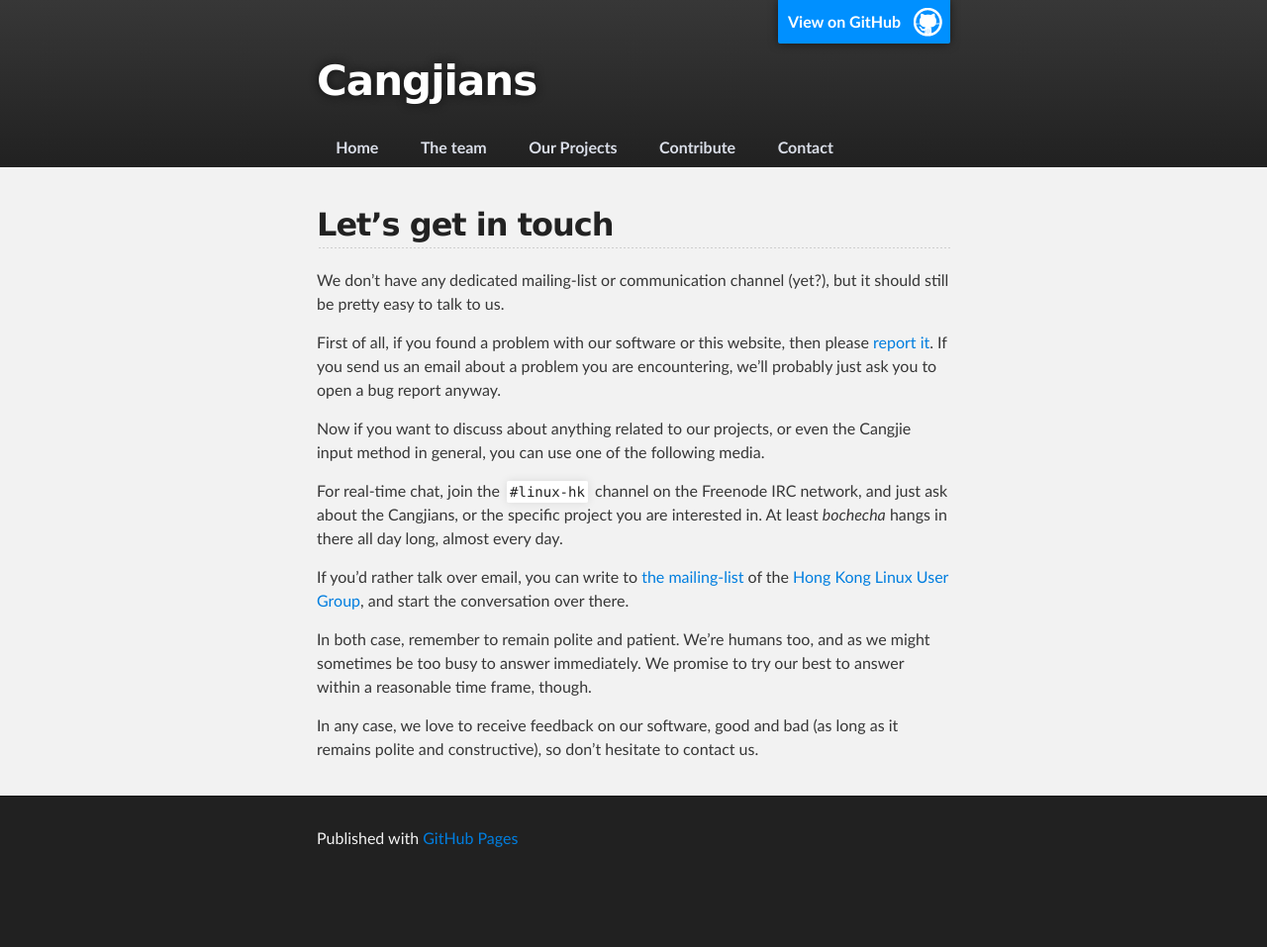
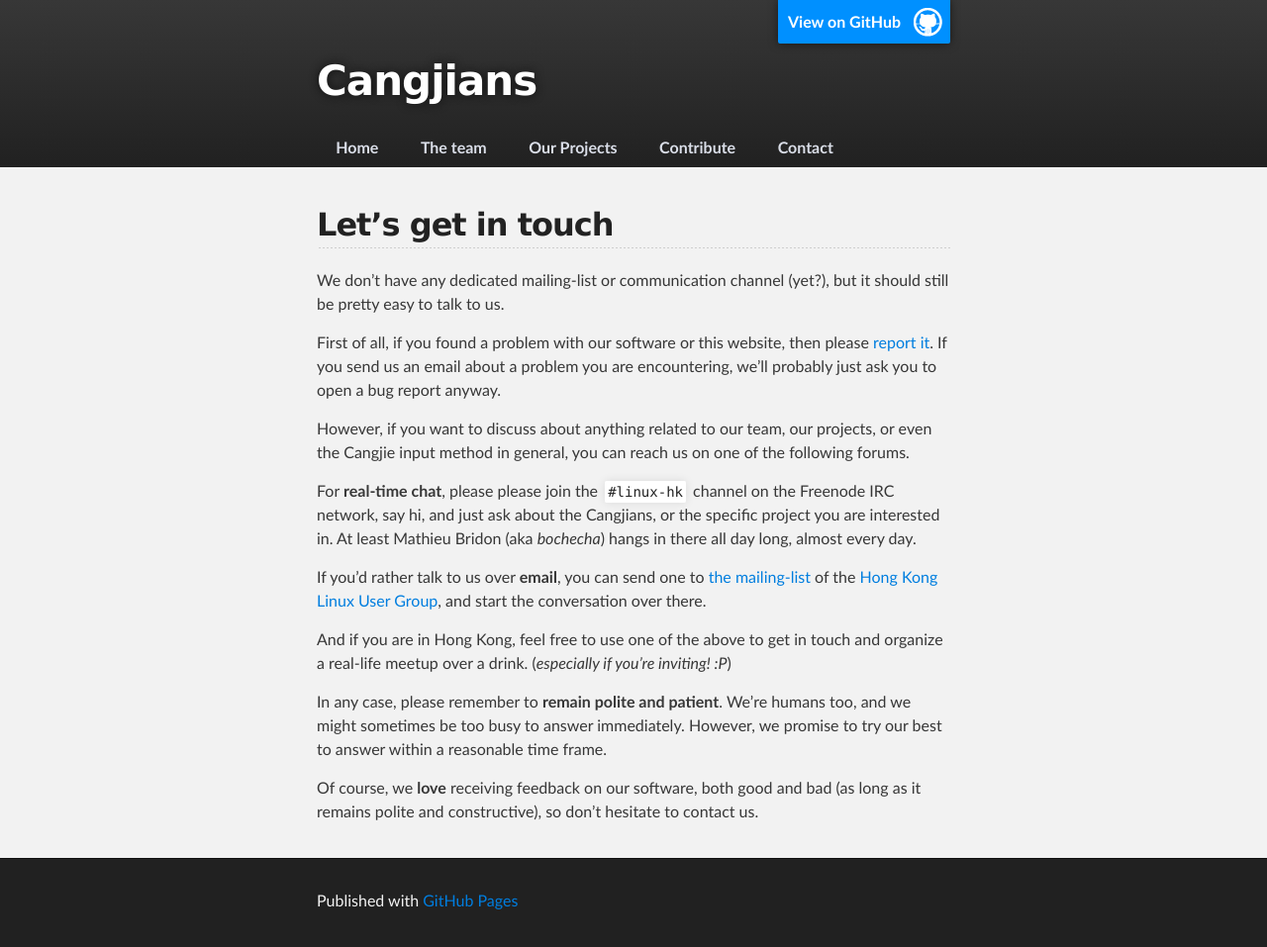
Before and after one commit to brendanhoran/cangjians.github.io, a Jekyll site: the page built from contact.md, in a window 1280 px wide. Shown: the whole page at 99% size. Built offline with Jekyll 4.4.1, drawn with Linux system fonts in a browser that asks for light colours; before the commit the page ends 900 px from its top, so only the background shows below that.

Commit message:
contact: Improve that page a bit

```diff
--- a/contact.md
+++ b/contact.md
@@ -13,21 +13,28 @@
 please [report it](/contribute.html). If you send us an email about a problem
 you are encountering, we'll probably just ask you to open a bug report anyway.
 
-Now if you want to discuss about anything related to our projects, or even the
-Cangjie input method in general, you can use one of the following media.
+However, if you want to discuss about anything related to our team, our
+projects, or even the Cangjie input method in general, you can reach us on one
+of the following forums.
 
-For real-time chat, join the `#linux-hk` channel on the Freenode IRC network,
-and just ask about the Cangjians, or the specific project you are interested
-in. At least *bochecha* hangs in there all day long, almost every day.
+For **real-time chat**, please please join the `#linux-hk` channel on the
+Freenode IRC network, say hi, and just ask about the Cangjians, or the
+specific project you are interested in. At least Mathieu Bridon (aka
+*bochecha*) hangs in there all day long, almost every day.
 
-If you'd rather talk over email, you can write to
+If you'd rather talk to us over **email**, you can send one to
 [the mailing-list](https://groups.google.com/forum/#!forum/hklug) of the
 [Hong Kong Linux User Group](http://www.linux.org.hk/), and start the
 conversation over there.
 
-In both case, remember to remain polite and patient. We're humans too, and as
-we might sometimes be too busy to answer immediately. We promise to try our
-best to answer within a reasonable time frame, though.
+And if you are in Hong Kong, feel free to use one of the above to get in touch
+and organize a real-life meetup over a drink. (*especially if you're inviting!
+:P*)
 
-In any case, we love to receive feedback on our software, good and bad (as
-long as it remains polite and constructive), so don't hesitate to contact us.
+In any case, please remember to **remain polite and patient**. We're humans
+too, and we might sometimes be too busy to answer immediately. However, we
+promise to try our best to answer within a reasonable time frame.
+
+Of course, we **love** receiving feedback on our software, both good and bad
+(as long as it remains polite and constructive), so don't hesitate to contact
+us.
```
